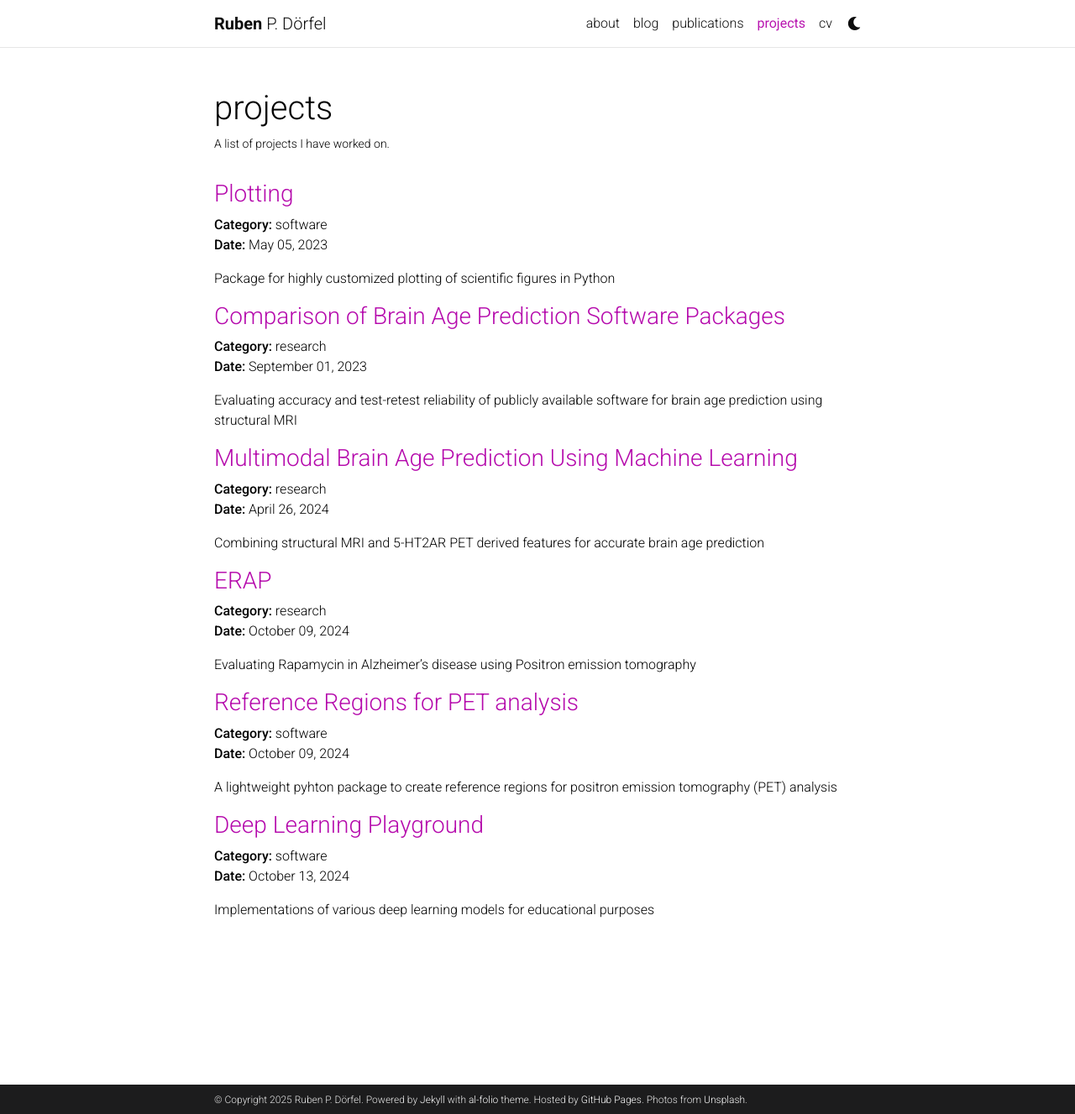
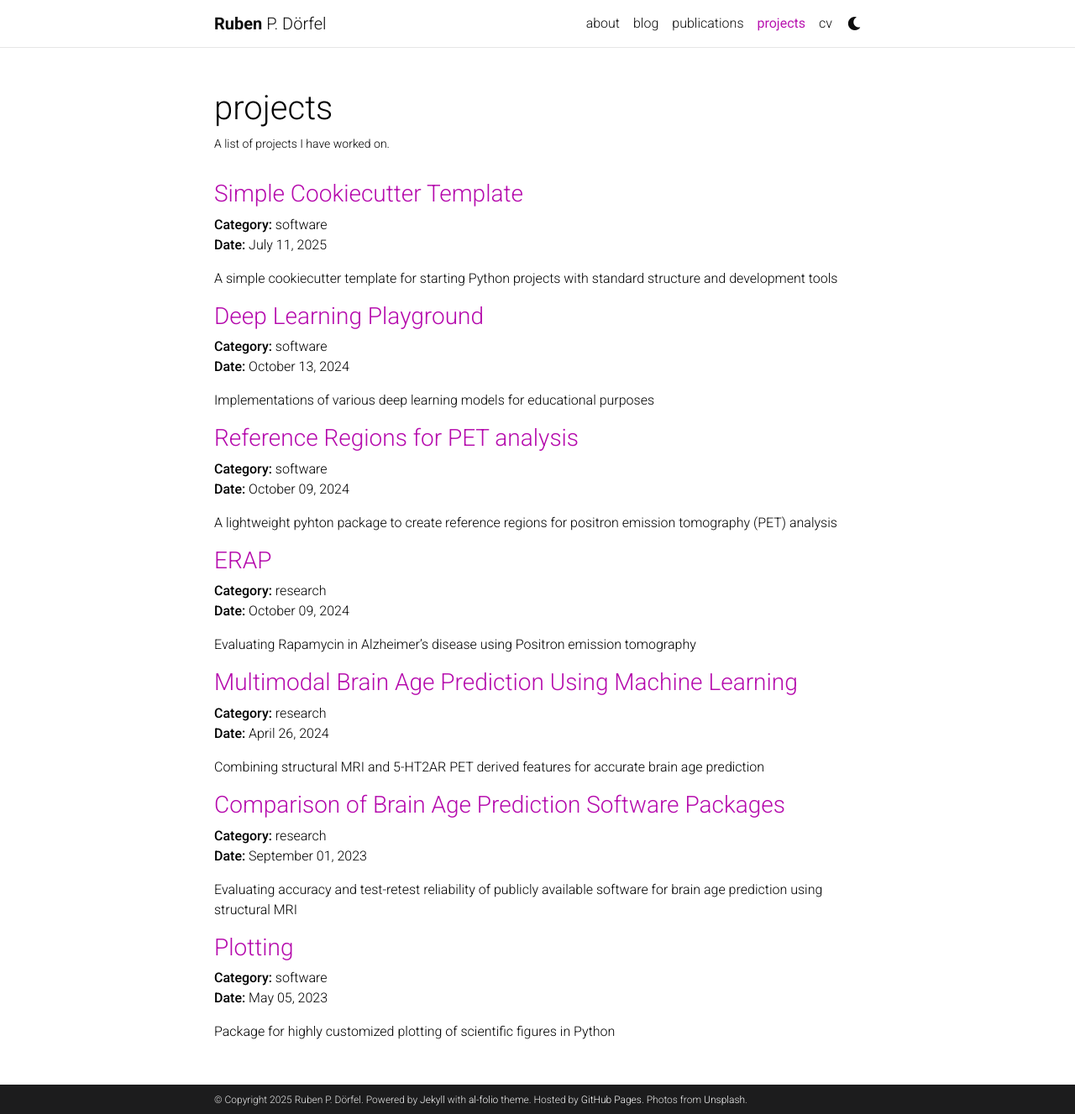
Before and after one commit to RDoerfel/rdoerfel.github.io, a Jekyll site: the page built from _pages/projects.md, in a window 1280 px wide and 1327 px high. Shown: the whole window at 84% size. Built offline with Jekyll 4.4.1, drawn with Linux system fonts in a browser that asks for light colours; comment, search, counter and statistics services are not loaded; a style sheet for code colours, icons or effects is not loaded; some of the changed lines change nothing that is shown.

Commit message:
[ENH] add cookiecutter project description to projects and change ordering

````diff
--- a/_config.yml
+++ b/_config.yml
@@ -139,6 +139,7 @@ collections:
     output: true
     permalink: /projects/:name/
     sort_by: date
+    sort_order: forward
 
 # -----------------------------------------------------------------------------
 # Jekyll settings
--- a/_pages/projects.md
+++ b/_pages/projects.md
@@ -7,7 +7,8 @@ nav: true
 nav_order: 3
 ---
 
-{% for project in site.projects %}
+{% assign sorted_projects = site.projects | sort: 'date' | reverse %}
+{% for project in sorted_projects %}
 ### [{{ project.title }}]({{ project.url }})
 
 **Category:** {{ project.category }}
--- /dev/null
+++ b/_projects/cookiecutter.md
@@ -0,0 +1,153 @@
+---
+layout: page
+title: "Simple Cookiecutter Template"
+description: "A simple cookiecutter template for starting Python projects with standard structure and development tools"
+category: software
+date: 2025-07-11
+---
+
+When starting a new Python project, you typically need to create the same directory structure, configure `pyproject.toml`, set up development tools, and write boilerplate files. This cookiecutter template automates that process. It provides a standard project structure, configures Poetry for dependency management, and sets up common development tools like pytest, black, mypy, and flake8. It also includes an optional GitHub Actions workflow for continuous integration. It is mainly designed for lightweight data science and machine learning projects.
+
+## What the Template Generates
+
+The template creates a Python project with:
+
+- Standard directory structure (source code, tests, data, docs, notebooks)
+- Poetry configuration in `pyproject.toml`
+- Automated test environment setup
+- Linting configuration and implementation
+- Development tools: pytest, black, mypy, flake8 (configurable)
+- GitHub Actions workflow (optional, automatically configured)
+- `.gitignore` with Python exclusions
+- MIT License template
+
+## Project Structure
+
+Generated projects follow this layout:
+
+```
+your-project-name/
+├── your_package_name/     # Main source code
+├── data/                  # Data files
+├── docs/                  # Documentation
+├── notebooks/             # Jupyter notebooks
+├── results/               # Analysis results
+├── scripts/               # Utility scripts
+├── tests/                 # Test files
+├── .gitignore
+├── LICENSE
+├── README.md
+└── pyproject.toml         # Poetry configuration
+```
+
+## Prerequisites and Python Version Management
+
+Install the required tools:
+
+```bash
+pip install cookiecutter
+pip install poetry
+```
+
+**Optional but recommended:**
+- Install [pyenv](https://github.com/pyenv/pyenv) for Python version management
+- If pyenv is available, the template can automatically configure it to use your specified Python version
+- If the specified Python version is already installed, the template can set up the entire project environment automatically
+
+## Usage
+
+Generate a project:
+
+```bash
+cookiecutter gh:your-username/simple-cookiecutter
+```
+
+The template will prompt you for:
+- Project name and description
+- Package name (auto-generated from project name)
+- Python version
+- Author information
+- Which development tools to include
+- Whether to set up GitHub Actions
+
+## Configuration Options
+
+You can choose which tools to include:
+
+- **pytest**: Testing framework
+- **coverage**: Code coverage reporting
+- **black**: Code formatting
+- **mypy**: Type checking
+- **flake8**: Linting
+- **GitHub Actions**: CI/CD pipeline
+
+## Development Workflow
+
+After generation, common commands are:
+
+```bash
+# Install dependencies (only if not selected during generation)
+poetry install
+
+# Run tests
+poetry run pytest
+
+# Format code
+poetry run black .
+
+# Type check
+poetry run mypy package_name/
+
+# Lint code
+poetry run flake8 package_name/
+```
+
+## Tool Configurations
+
+The template includes pre-configured settings:
+
+**Black**: 88-character line length, target Python version matching your choice
+
+**MyPy**: Strict type checking with warnings for untyped definitions
+
+**Coverage**: HTML and XML reporting, excludes test files
+
+**Pytest**: Discovers tests automatically, integrates with coverage
+
+## GitHub Actions Integration
+
+If enabled, the template automatically sets up a complete CI workflow that runs on push and pull requests:
+
+1. **Automated test environment**: Configures Python and Poetry
+2. **Code formatting check**: Runs black to verify formatting
+3. **Linting**: Executes flake8 with configured rules
+4. **Type checking**: Runs mypy for static type analysis
+5. **Test execution**: Runs pytest with coverage reporting
+6. **Coverage reporting**: Uploads results to codecov (if configured)
+
+The workflow is ready to use immediately without additional configuration.
+
+## Post-Generation Setup
+
+The template includes a post-generation hook that automatically:
+- Initializes a git repository with an initial commit
+- Sets up test environment configuration
+- Implements linting rules and configuration
+- Configures GitHub Actions workflow (if selected)
+- Offers to set up pyenv for Python version management (requires pyenv to be installed)
+- Offers to install project dependencies immediately (if the specified Python version is available)
+
+## Example Session
+
+```bash
+$ cookiecutter gh:your-username/simple-cookiecutter
+project_name [My Python Project]: Data Processor
+project_slug [data-processor]:
+package_name [data_processor]:
+project_short_description: Process CSV files
+python_version [3.10]: 3.11
+author_name [Your Name]: John Smith
+use_pytest [y]: y
+use_black [y]: y
+# ... etc
+```
````
